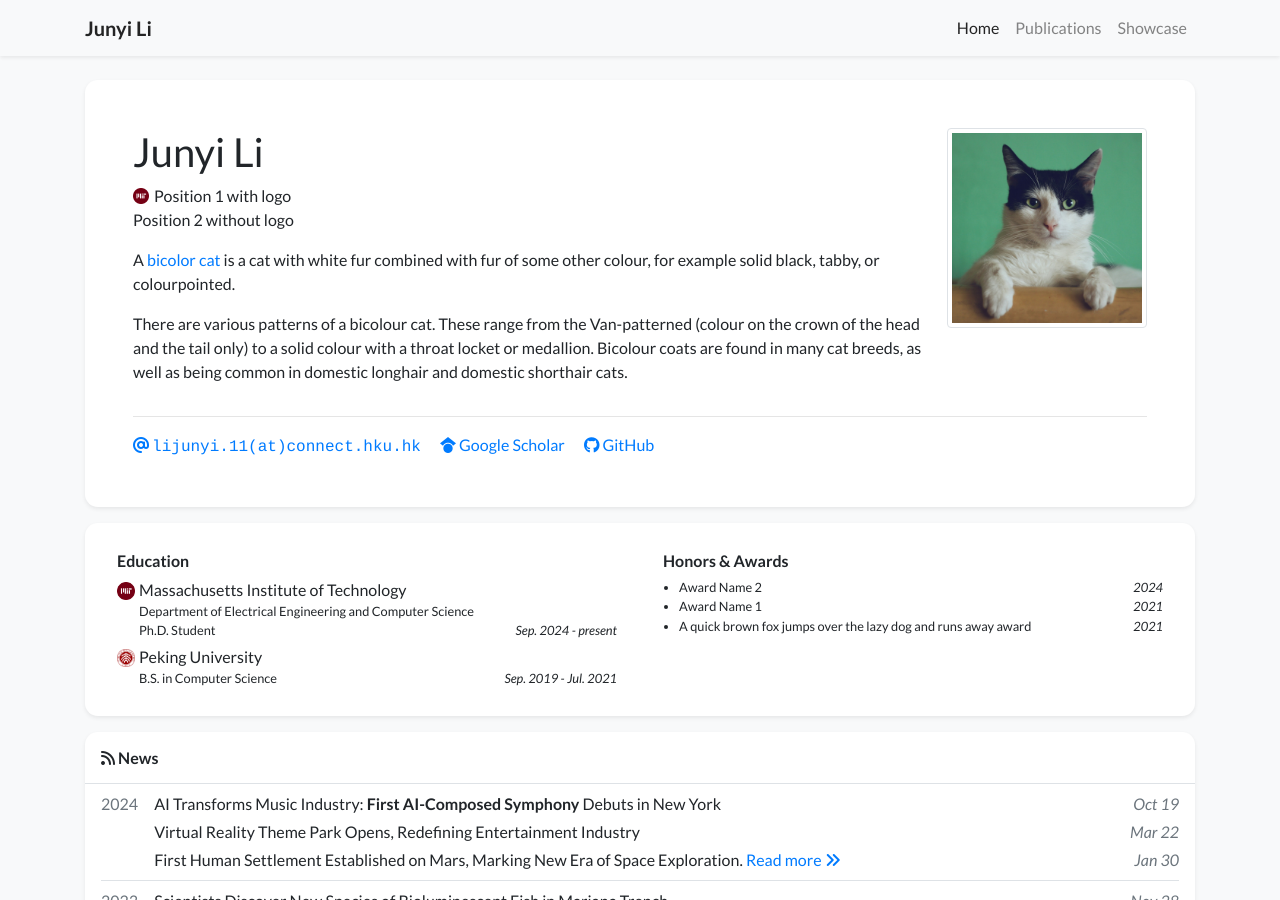
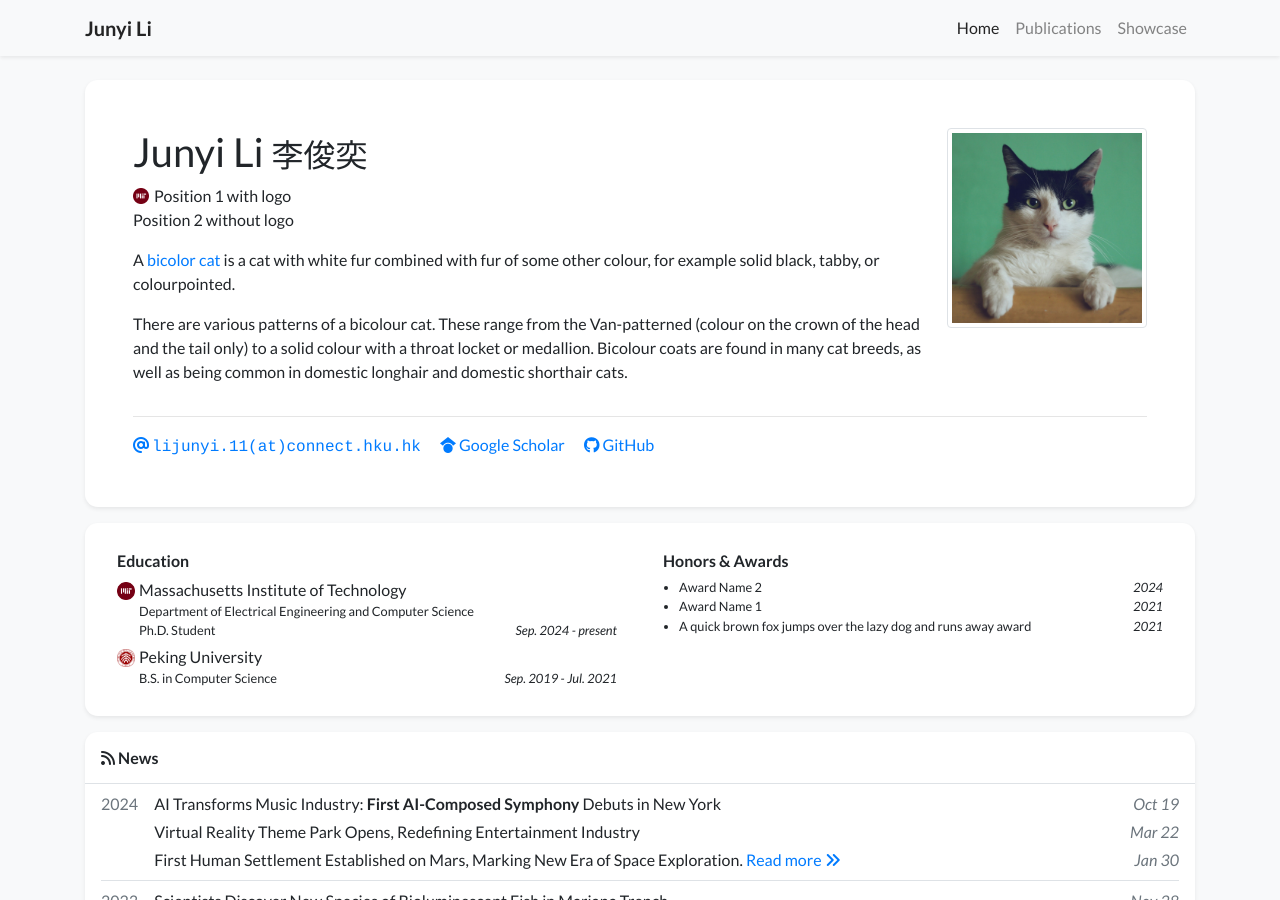
Before and after one commit to ProvenceStar/provencestar.github.io, a Jekyll site: the page built from index.html, in a window 1280 px wide and 900 px high. Built offline with Jekyll 4.4.1, drawn with Linux system fonts in a browser that asks for light colours; nearby versions of some CDN libraries; a style sheet for code colours, icons or effects is not loaded.

Commit message:
try CN-name

```diff
--- a/_data/profile.yml
+++ b/_data/profile.yml
@@ -1,16 +1,16 @@
 primary_name: "Junyi Li"
-secondary_name: ""
+secondary_name: "李俊奕"
 navbar_name: "Junyi Li"
 
 positions:
-- logo: /assets/images/badges/MIT_Social_circle.png  # Logo is optional
+- logo: ./assets/images/badges/MIT_Social_circle.png  # Logo is optional
   name: Position 1 with logo
 - name: Position 2 without logo
 
 
 email: "lijunyi.11@connect.hku.hk"
 # cv_link: link-to-your-cv-file
-gscholar: xFmQpf4AAAAJ  # This is an example, replace it with your own Google Scholar ID
+gscholar: zQ0P3JAAAAAJ&hl  # This is an example, replace it with your own Google Scholar ID
 github: ProvenceStar
 # twitter: your_twitter_id  # Do not include the '@' symbol
 # wechat_qrcode: /assets/images/etc/wechat.jpg
```
